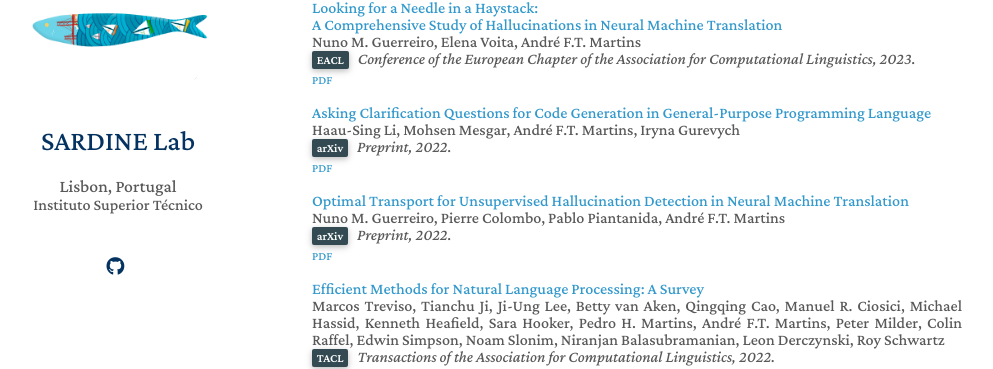
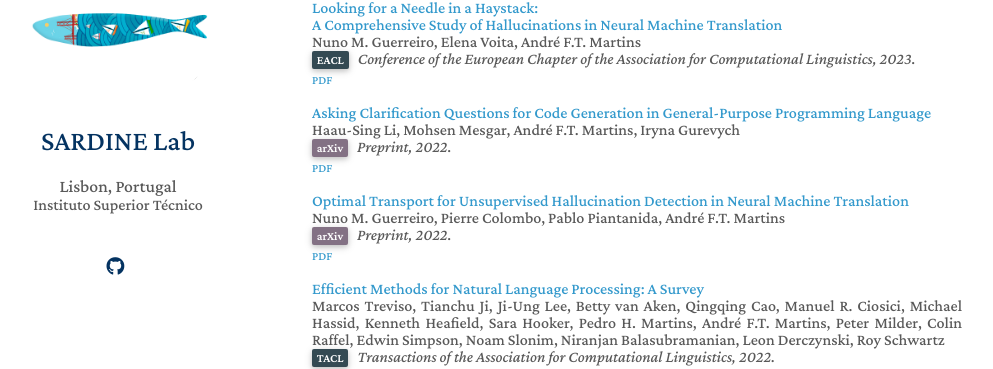
Before and after one commit to sardine-cs/sardine-cs.github.io, a Jekyll site: the page built from index.md, in a window 1280 px wide and 1400 px high, scrolled down 1053 px. Shown: the part 121-490 px from the top of the window, without its empty margins (158-1151 px from the left). Built offline with Jekyll 4.4.1, drawn with Linux system fonts in a browser that asks for light colours; nearby versions of some CDN libraries; a style sheet for code colours, icons or effects is not loaded.

Commit message:
Changes to publications

```diff
--- a/_includes/publications.md
+++ b/_includes/publications.md
@@ -17,7 +17,7 @@
   <div class="col-sm-15">
       <div class="title"><a href="https://arxiv.org/abs/2212.09885">Asking Clarification Questions for Code Generation in General-Purpose Programming Language</a></div>
       <div class="author">Haau-Sing Li, Mohsen Mesgar, André F.T. Martins, Iryna Gurevych</div>
-      <div class="periodical" style="position: relative; padding-bottom: 1px;"><span class="badge badge-mine">arXiv</span> &nbsp; <em>Preprint, 2022.</em>
+      <div class="periodical" style="position: relative; padding-bottom: 1px;"><span class="badge badge-arxiv">arXiv</span> &nbsp; <em>Preprint, 2022.</em>
       </div>
     <div class="links">
       <a href="https://arxiv.org/pdf/2212.09885.pdf" class="btn btn-sm z-depth-1" role="button" target="_blank" style="font-size:12px;">PDF</a>
@@ -29,7 +29,7 @@
   <div class="col-sm-15">
       <div class="title"><a href="https://arxiv.org/abs/2212.09631">Optimal Transport for Unsupervised Hallucination Detection in Neural Machine Translation</a></div>
       <div class="author">Nuno M. Guerreiro, Pierre Colombo, Pablo Piantanida, André F.T. Martins</div>
-      <div class="periodical" style="position: relative; padding-bottom: 1px;"><span class="badge badge-mine">arXiv</span> &nbsp; <em>Preprint, 2022.</em>
+      <div class="periodical" style="position: relative; padding-bottom: 1px;"><span class="badge badge-arxiv">arXiv</span> &nbsp; <em>Preprint, 2022.</em>
       </div>
     <div class="links">
       <a href="https://arxiv.org/pdf/2212.09631.pdf" class="btn btn-sm z-depth-1" role="button" target="_blank" style="font-size:12px;">PDF</a>
--- a/_sass/minimal-light.scss
+++ b/_sass/minimal-light.scss
@@ -708,6 +708,11 @@ footer {
   }
 }
 
+.badge-arxiv {
+  color: #837184;
+  background-color: #837184;
+}
+
 .badge-mine {
   color: #344A53;
   background-color: #344A53;
```
